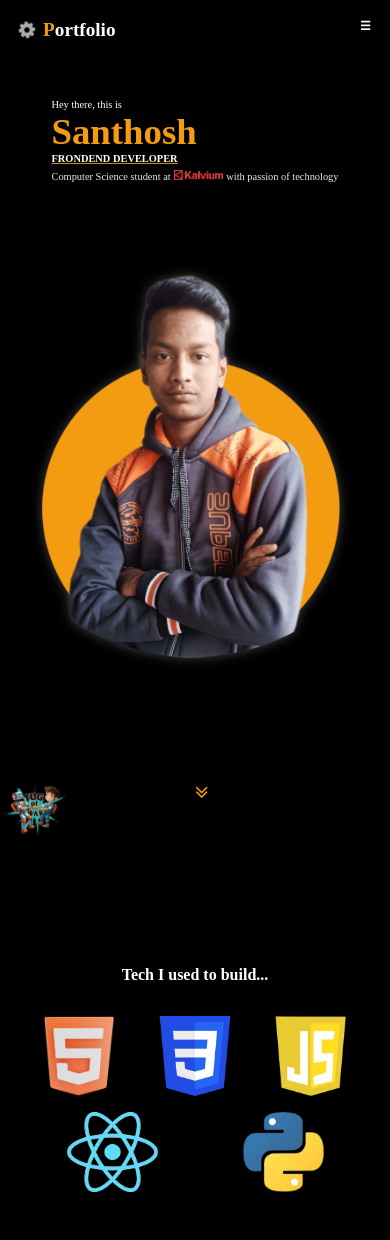
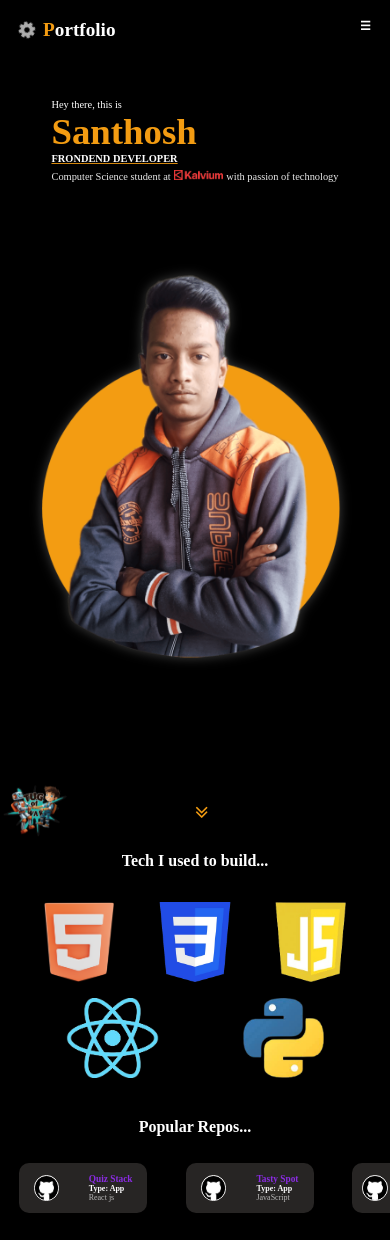
Before and after one commit to santhosh-005/Portfolio, a React (Vite) app: page / in a window 390 px wide. Shown: the top 1240 px of the page. Built offline with nearby package versions, Linux system fonts and the light colour scheme; no server answers; a web font is replaced by a local one.

Commit message:
responsive on progress

```diff
--- a/src/App.css
+++ b/src/App.css
@@ -408,7 +408,8 @@ hr {
     margin: 0;
   }
 
-  #page1 {
+ #page2,#page3{
+    height: fit-content;
     width: 100%;
   }
 
--- a/src/components/Game.jsx
+++ b/src/components/Game.jsx
@@ -30,7 +30,7 @@ function Game() {
       const rect = element.getBoundingClientRect();
       setdefaultX(rect.x)
       setdefaultY(rect.y)
-      // console.log(rect.y)
+      console.log(rect.y)
       }
   },[botX===0])
 
@@ -41,7 +41,7 @@ function Game() {
     if (element) {
       const rect = element.getBoundingClientRect();
 
-      // console.log(rect.y)
+      console.log(rect.y)
       if(window.innerWidth<=400){
         if (rect.y===defaultY+50){
           setWin("Congratulations, You Won")
```
